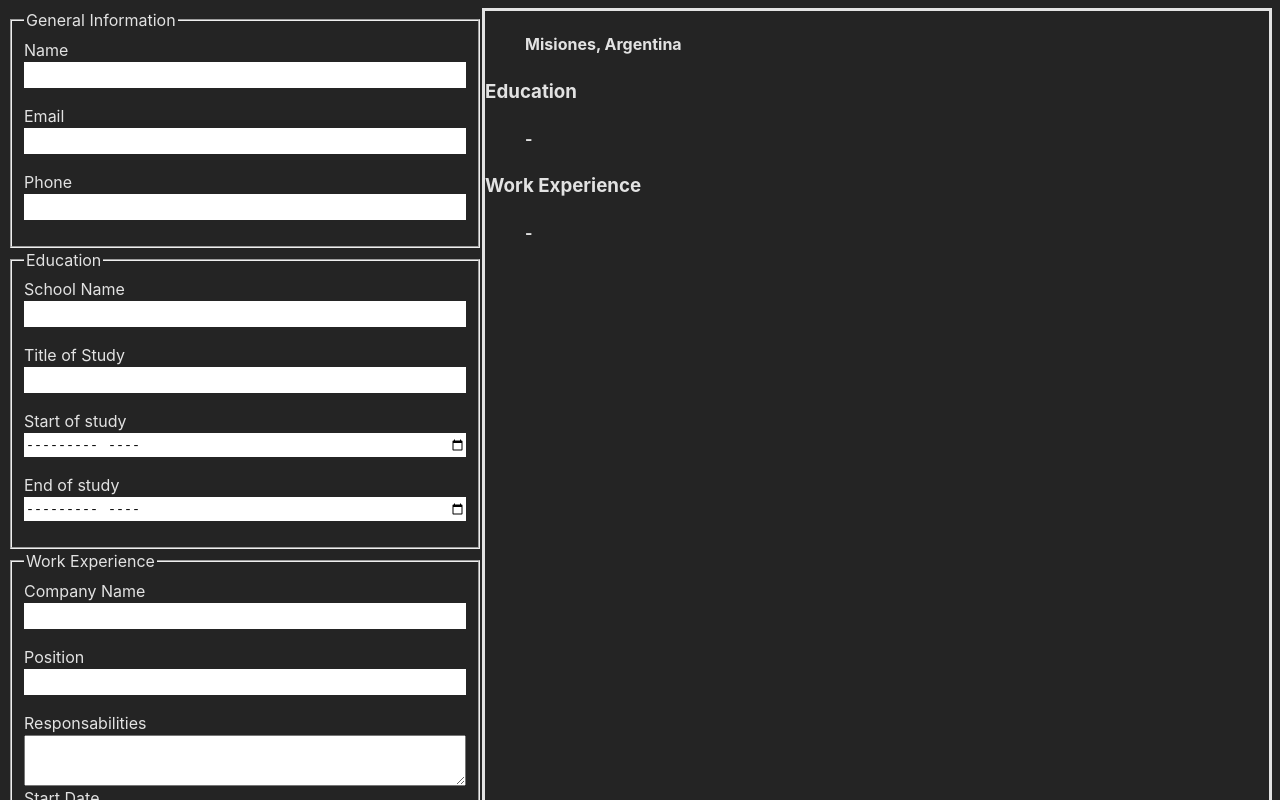
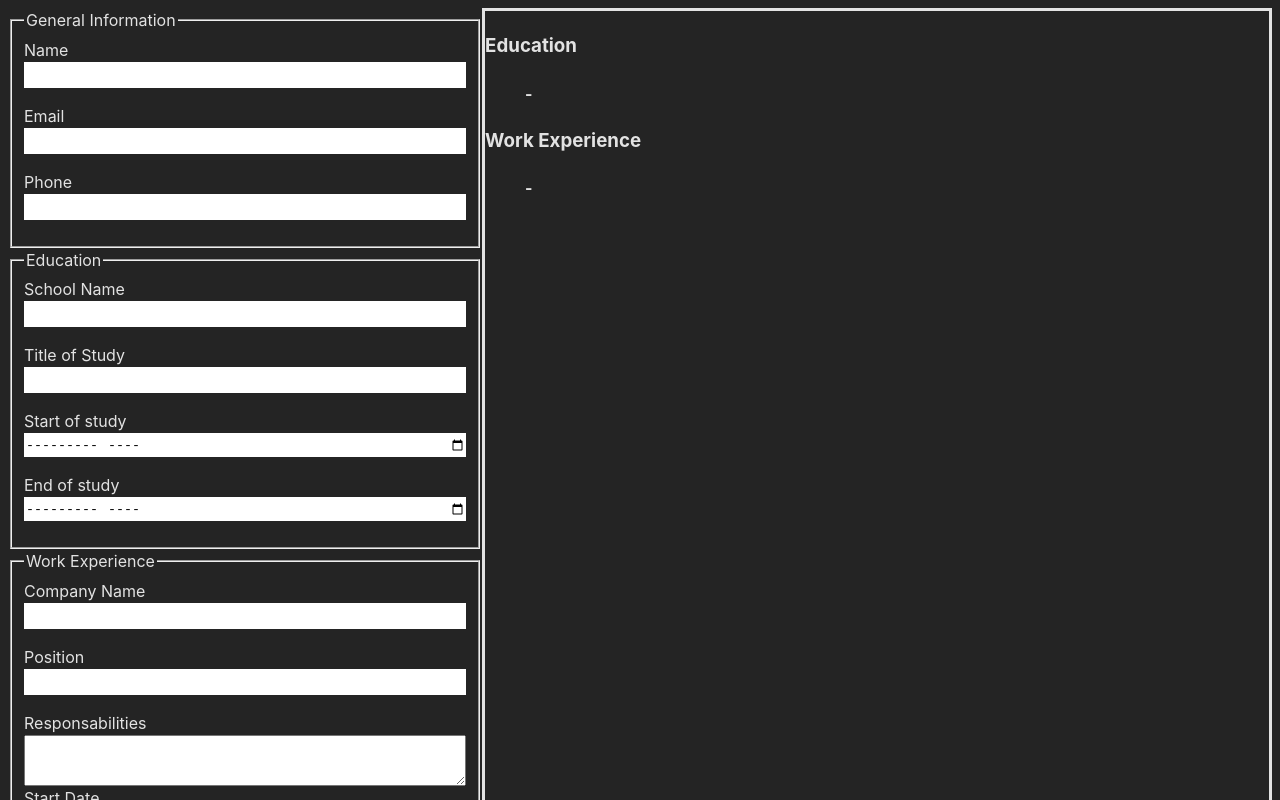
Before and after one commit to MatBenA/CV-Application, a React (Vite) app: page / in a window 1280 px wide. Shown: the top 800 px of the page. Built offline with nearby package versions, Linux system fonts and the light colour scheme.

Commit message:
deleted unnecesari li item

```diff
--- a/src/App.jsx
+++ b/src/App.jsx
@@ -65,9 +65,6 @@ function App() {
                         <li>
                             <h4>{generalInfo.phone}</h4>
                         </li>
-                        <li>
-                            <h4>Misiones, Argentina</h4>
-                        </li>
                     </ul>
                 </div>
                 <div>
```
